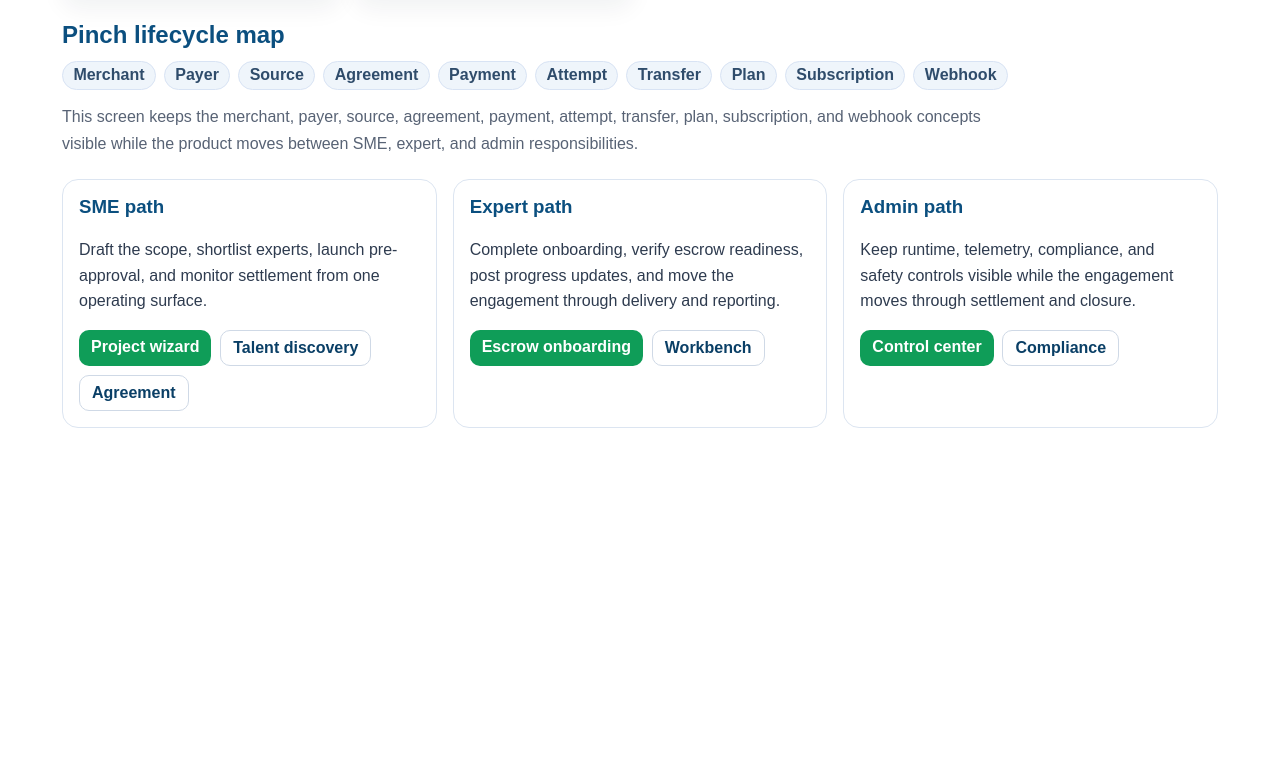
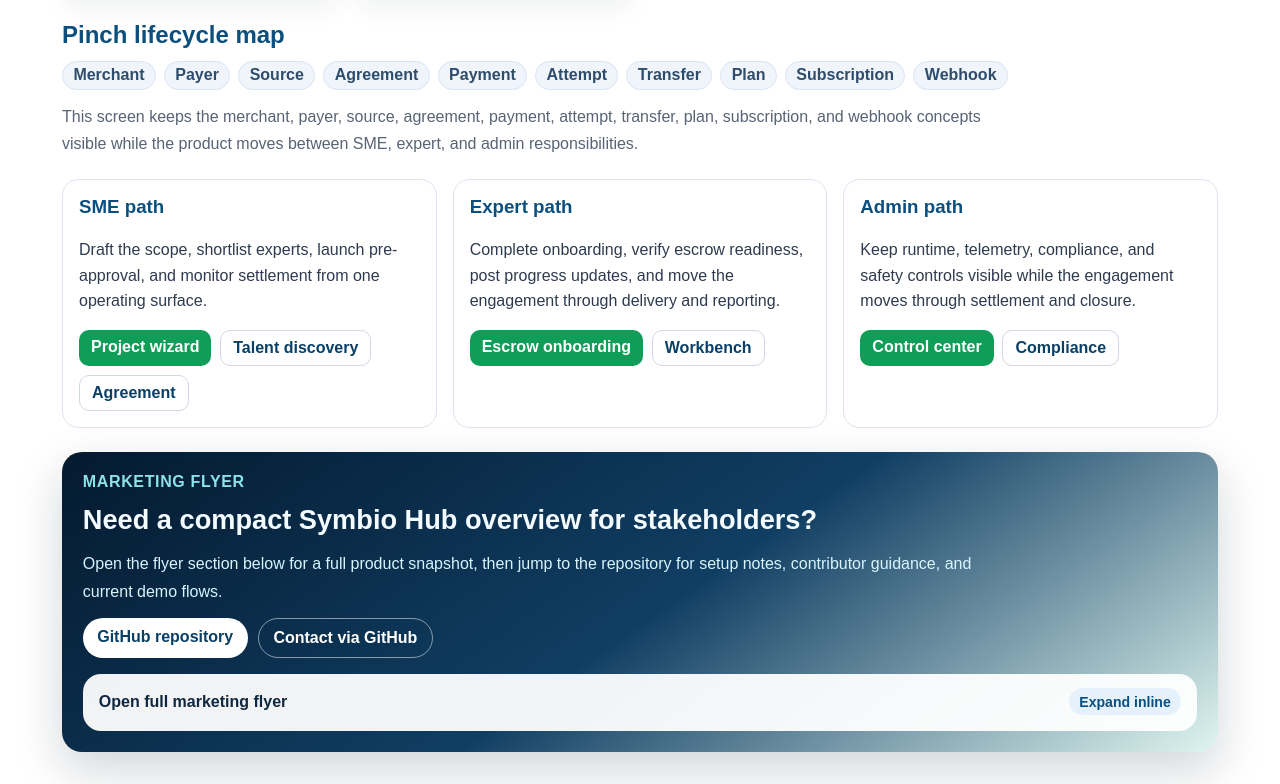
Before and after one commit to dev-rb-hub/symbio-hub, a React (Vite) app in the folder frontend/Symbio.Frontend/: page /journey in a window 1280 px wide. Shown: the part 996-1780 px from the top of the page. Before the commit the page ends 1456 px from the top, so only its background shows below. Built offline with nearby package versions, Linux system fonts and the light colour scheme; no server answers.

Commit message:
feat: add journey page marketing flyer footer

```diff
--- a/frontend/Symbio.Frontend/src/pages/EngagementJourneyPage.tsx
+++ b/frontend/Symbio.Frontend/src/pages/EngagementJourneyPage.tsx
@@ -3,6 +3,7 @@
 import { useAuth } from '../context/AuthContext';
 import { apiRequest } from '../lib/apiClient';
 import { PinchRuntimeModePanel, PinchRuntimeModeView } from '../components/payments/PinchRuntimeModePanel';
+import symbioFlyer from '../assets/images/Symbio-hub flyer.png';
 
 type JourneyStage = {
   title: string;
@@ -173,6 +174,43 @@
           </div>
         </article>
       </section>
+
+      <footer style={{ marginTop: '1.5rem', borderRadius: 20, overflow: 'hidden', background: 'linear-gradient(145deg, #041a2f 0%, #103e63 52%, #dff5ef 100%)', boxShadow: '0 18px 48px rgba(3, 22, 40, 0.18)' }}>
+        <div style={{ padding: '1.3rem', color: '#f4fbff', display: 'grid', gap: '1rem' }}>
+          <div style={{ display: 'flex', flexDirection: 'column', gap: '0.85rem' }}>
+            <p style={{ margin: 0, fontWeight: 800, letterSpacing: '0.04em', textTransform: 'uppercase', color: '#8de2ea' }}>Marketing flyer</p>
+            <h2 style={{ margin: 0, fontSize: '1.7rem', lineHeight: 1.2 }}>Need a compact Symbio Hub overview for stakeholders?</h2>
+            <p style={{ margin: 0, maxWidth: 920, lineHeight: 1.7, color: '#d8f4ff' }}>
+              Open the flyer section below for a full product snapshot, then jump to the repository for setup notes, contributor guidance, and current demo flows.
+            </p>
+            <div style={{ display: 'flex', flexWrap: 'wrap', gap: '0.65rem' }}>
+              <a href="https://github.com/dev-rb-hub/symbio-hub" target="_blank" rel="noreferrer" style={{ textDecoration: 'none', padding: '0.6rem 0.9rem', borderRadius: 999, background: '#fff', color: '#0a3f66', fontWeight: 800 }}>
+                GitHub repository
+              </a>
+              <a href="https://github.com/dev-rb-hub" target="_blank" rel="noreferrer" style={{ textDecoration: 'none', padding: '0.6rem 0.9rem', borderRadius: 999, border: '1px solid rgba(255,255,255,0.5)', color: '#fff', fontWeight: 700 }}>
+                Contact via GitHub
+              </a>
+            </div>
+          </div>
+
+          <details style={{ borderRadius: 18, background: 'rgba(255,255,255,0.94)', padding: '0.9rem 1rem 1rem', color: '#0f2740' }}>
+            <summary style={{ cursor: 'pointer', listStyle: 'none', display: 'flex', alignItems: 'center', justifyContent: 'space-between', gap: '1rem', fontWeight: 800 }}>
+              <span>Open full marketing flyer</span>
+              <span style={{ padding: '0.35rem 0.65rem', borderRadius: 999, background: '#e6f2fb', color: '#0b4f7f', fontSize: '0.88rem' }}>Expand inline</span>
+            </summary>
+            <p style={{ margin: '0.75rem 0 0', color: '#47607a', lineHeight: 1.6 }}>
+              The full flyer is shown inline below so the entire asset can be reviewed without leaving the journey page.
+            </p>
+            <div style={{ marginTop: '0.85rem', overflowX: 'auto', borderRadius: 14, background: '#f8fbff', padding: '0.85rem', boxShadow: 'inset 0 0 0 1px #dce5f1' }}>
+              <img
+                src={symbioFlyer}
+                alt="Symbio Hub marketing flyer"
+                style={{ display: 'block', width: '100%', minWidth: 320, maxWidth: 980, margin: '0 auto', borderRadius: 14, boxShadow: '0 12px 28px rgba(15, 94, 168, 0.18)' }}
+              />
+            </div>
+          </details>
+        </div>
+      </footer>
     </main>
   );
 };
```
